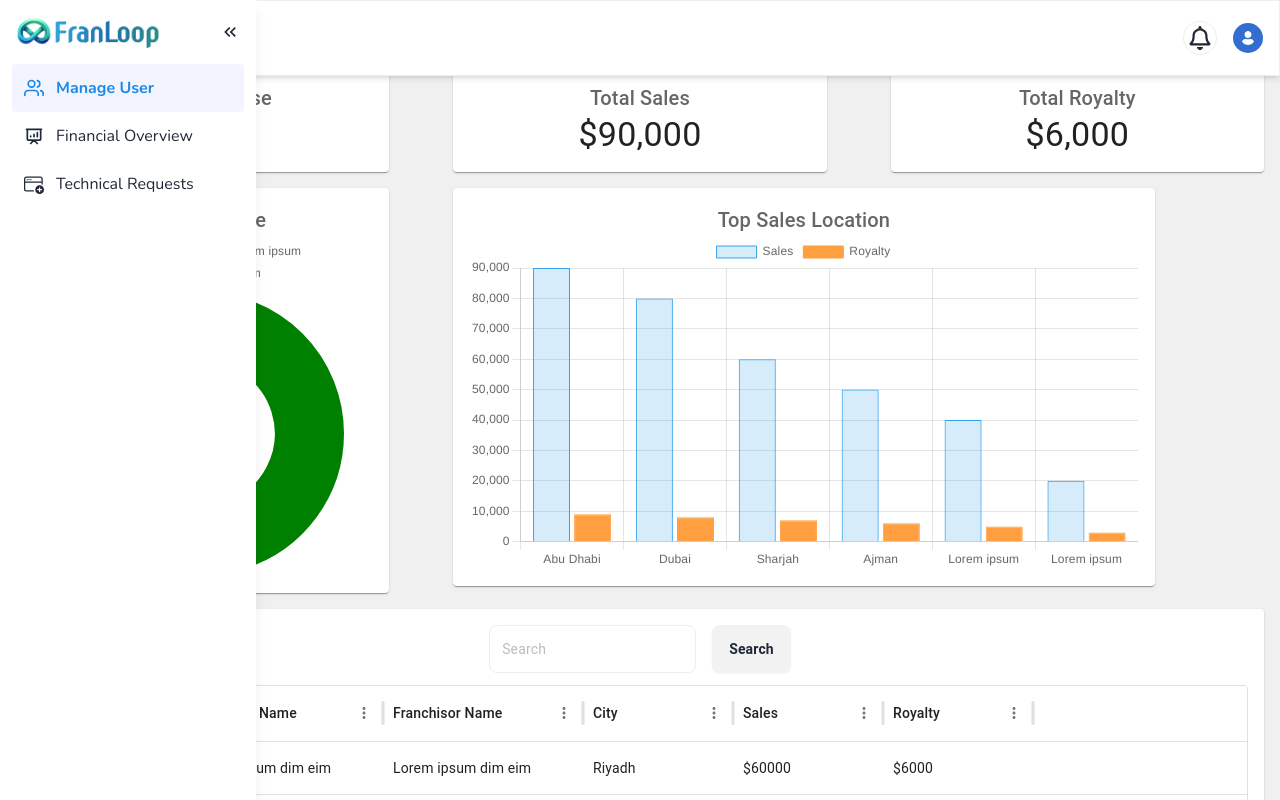
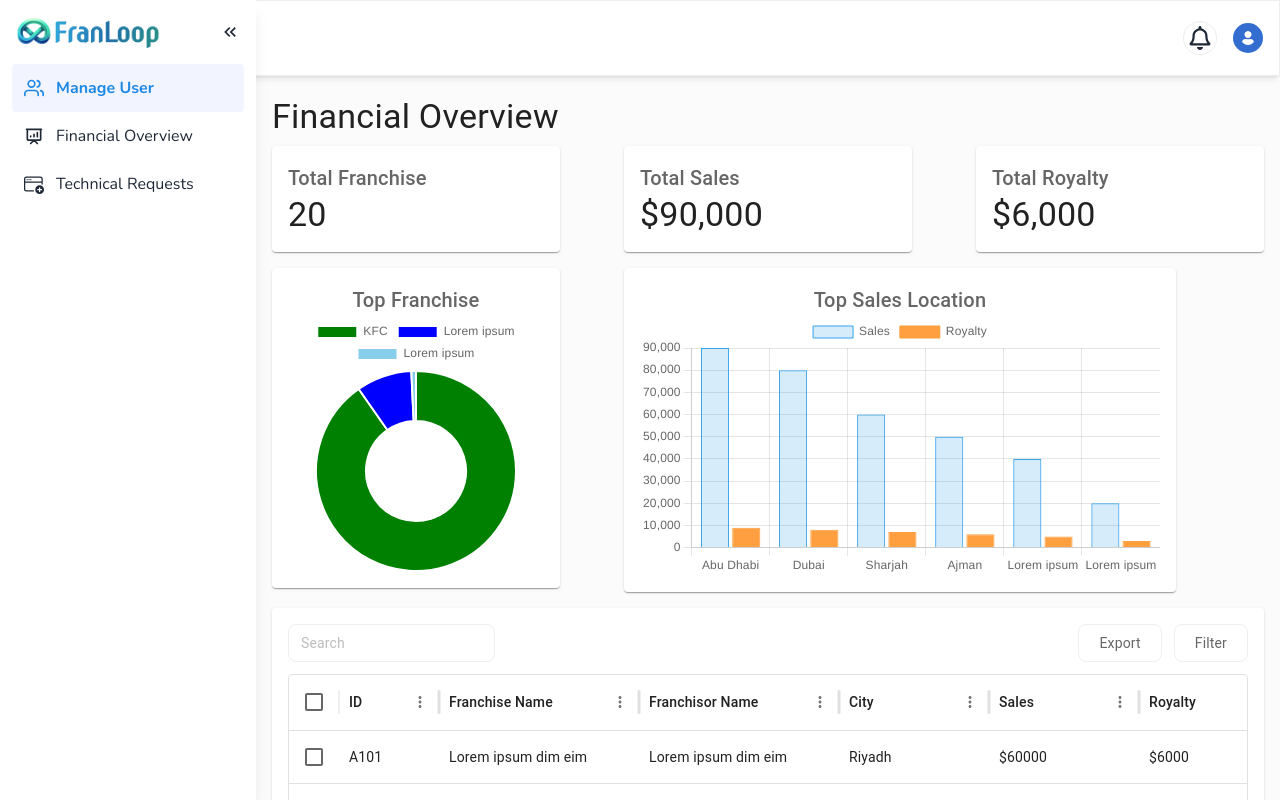
Before and after one commit to sheikhmuhammadzain/Franchise, a React (Vite) app: page /AdminPanel in a window 1280 px wide. Shown: the top 800 px of the page. Built offline with nearby package versions, Linux system fonts and the light colour scheme.

Commit message:
dashbpard fixx

```diff
--- a/src/Components/Dashboard.jsx
+++ b/src/Components/Dashboard.jsx
@@ -134,7 +134,8 @@ export default function Dashboard() {
   };
 
   return (
-    <Box sx={{ flexGrow: 1, backgroundColor: "#f0f0f0", padding: 2 }}>
+    <div className="mt-20 w-[80%] ml-auto">
+      <Box sx={{ flexGrow: 1, backgroundColor: "#FAFBFA", padding: 2 }}>
         <Typography variant="h4" color="textPrimary" sx={{ mb: 1 }}>
           Financial Overview
         </Typography>
@@ -144,30 +145,54 @@ export default function Dashboard() {
             <Grid container spacing={8}>
               <Grid item xs={12} sm={4} md={4}>
                 <Item>
-                <Typography variant="h6" color="textSecondary">
+                  <Typography
+                    className="text-left"
+                    variant="h6"
+                    color="textSecondary"
+                  >
                     Total Franchise
                   </Typography>
-                <Typography variant="h4" color="textPrimary">
+                  <Typography
+                    className="text-left"
+                    variant="h4"
+                    color="textPrimary"
+                  >
                     20
                   </Typography>
                 </Item>
               </Grid>
               <Grid item xs={12} sm={4} md={4}>
                 <Item>
-                <Typography variant="h6" color="textSecondary">
+                  <Typography
+                    className="text-left"
+                    variant="h6"
+                    color="textSecondary"
+                  >
                     Total Sales
                   </Typography>
-                <Typography variant="h4" color="textPrimary">
+                  <Typography
+                    variant="h4"
+                    className="text-left"
+                    color="textPrimary"
+                  >
                     $90,000
                   </Typography>
                 </Item>
               </Grid>
               <Grid item xs={12} sm={4} md={4}>
                 <Item>
-                <Typography variant="h6" color="textSecondary">
+                  <Typography
+                    variant="h6"
+                    className="text-left"
+                    color="textSecondary"
+                  >
                     Total Royalty
                   </Typography>
-                <Typography variant="h4" color="textPrimary">
+                  <Typography
+                    className="text-left"
+                    variant="h4"
+                    color="textPrimary"
+                  >
                     $6,000
                   </Typography>
                 </Item>
@@ -200,17 +225,24 @@ export default function Dashboard() {
           {/* Row for Table */}
           <Grid item xs={12}>
             <Item>
-            <form className="d-flex flex item-center justify-center gap-2 mb-3 " role="search">
+              <form
+                className="d-flex flex item-center justify-between gap-2 mb-3 "
+                role="search"
+              >
                 <input
                   className="form-control me-2 border rounded-lg pl-3 "
                   type="search"
                   placeholder="Search"
                   aria-label="Search"
-
                 />
-              <button className="btn btn-outline-success" type="submit">
-                Search
+                <div className="flex gap-3">
+                  <button className="border px-5 py-2 rounded-lg" >
+                    Export
                   </button>
+                  <button className="border px-5 py-2 rounded-lg" >
+                    Filter
+                  </button>
+                </div>
               </form>
               <div style={{ height: 400, width: "100%" }}>
                 <DataGrid
@@ -225,5 +257,6 @@ export default function Dashboard() {
           </Grid>
         </Grid>
       </Box>
+    </div>
   );
 }
--- /dev/null
+++ b/src/Components/Tables.jsx
@@ -0,0 +1,15 @@
+import Header from "./Header";
+import ManageUserPage from "./ManageUserPage";
+import Sidebar from "./Sidebar";
+
+const Tables = () => {
+  return (
+    <>
+      <Header />
+      <Sidebar />
+
+    </>
+  );
+};
+
+export default Tables;
--- a/src/main.jsx
+++ b/src/main.jsx
@@ -8,6 +8,7 @@ import Login from "./Components/Login.jsx";
 import AdminPage from "./Components/AdminPage.jsx";
 import FranchisePage from "./Components/FranchisePage.jsx";
 import Sales from "./Components/Sales.jsx";
+import Tables from "./Components/Tables.jsx";
 const router = createBrowserRouter([
   {
     path: "/",
@@ -30,6 +31,10 @@ const router = createBrowserRouter([
     path: "/sales",
     element: <Sales />,
   },
+  {
+    path: "/tables",
+    element: <Tables />,
+  },
 ]);
 
 ReactDOM.createRoot(document.getElementById("root")).render(
```
Also changed, not shown: src/Components/ManageUserPage.jsx (line endings or trailing spaces). Lines whose indentation alone changed are shown as unchanged.
